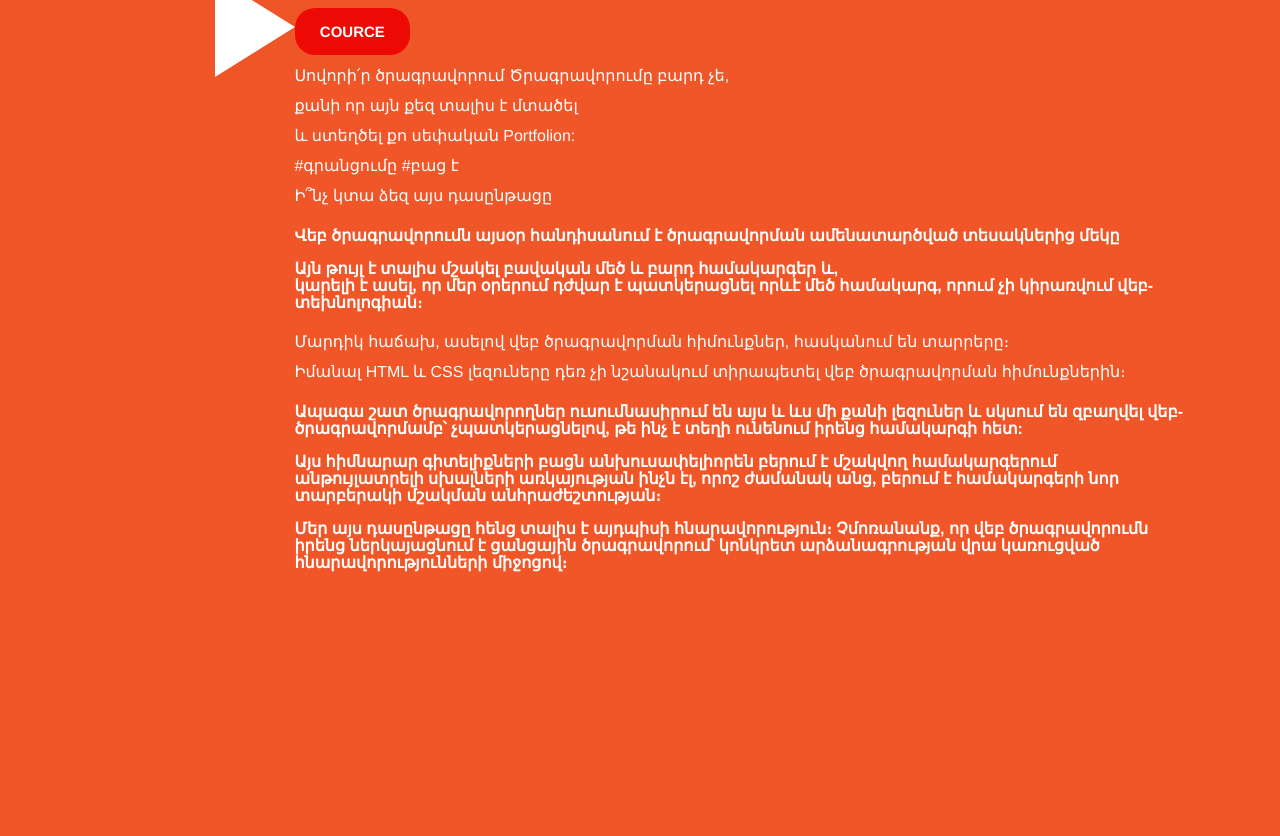
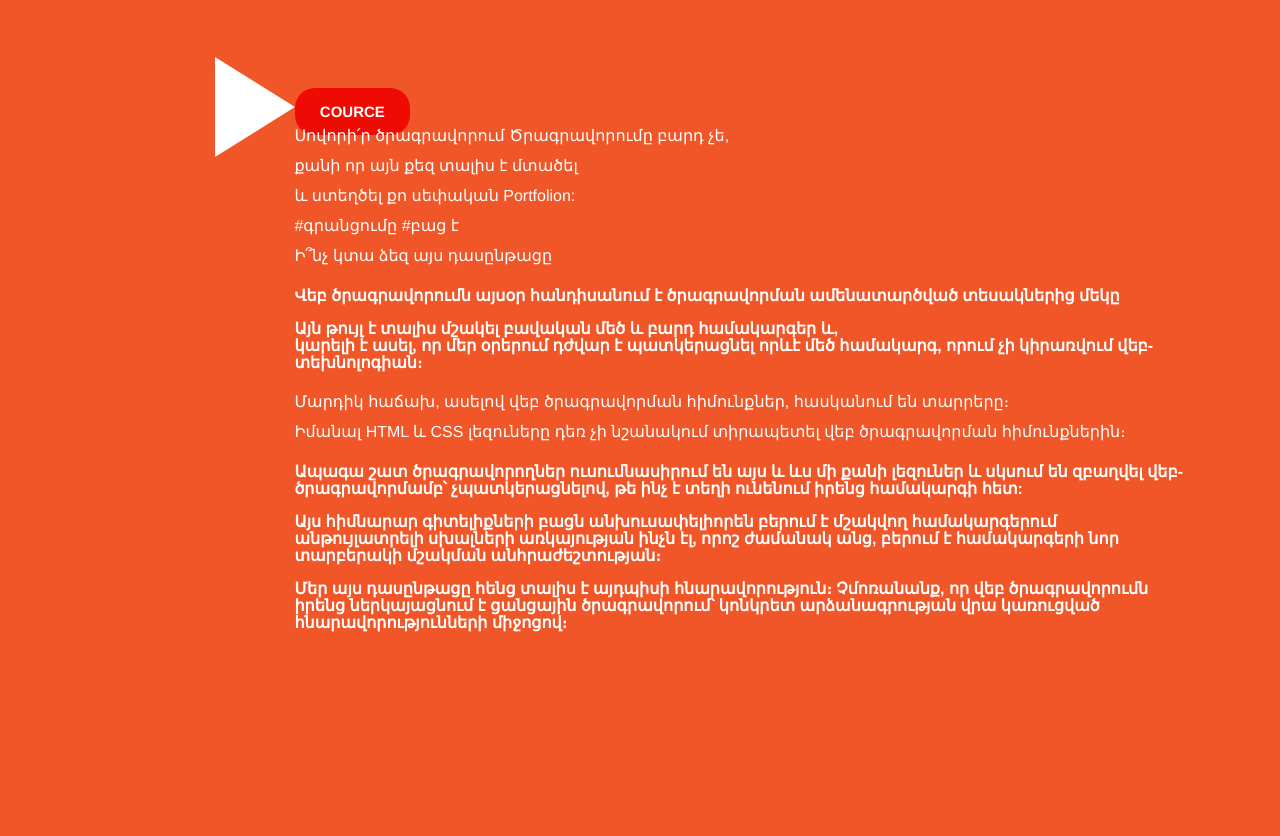
Before and after one commit to Suryan77/-suryan77.github.io, a plain HTML site: page about.html in a window 1280 px wide. Shown: the part 183-1019 px from the top of the page. Drawn offline with nearby package versions, Linux system fonts and the light colour scheme.

Commit message:
Add files via upload

```diff
--- a/css/style.css
+++ b/css/style.css
@@ -415,7 +415,7 @@ body {
 	display: flex;
 	position:absolute;
 	left: 16%;
-	top: 20%;
+	top: 30%;
 	background: none;
 }
 .Vacancy {
@@ -3136,7 +3136,7 @@ header.sticky .toggle {
 .div {
 	position: relative;
 	left: -10%;
-	top: 100px;
+	top: 160px;
 }
 .fn_1 {
 	position: relative;
```
